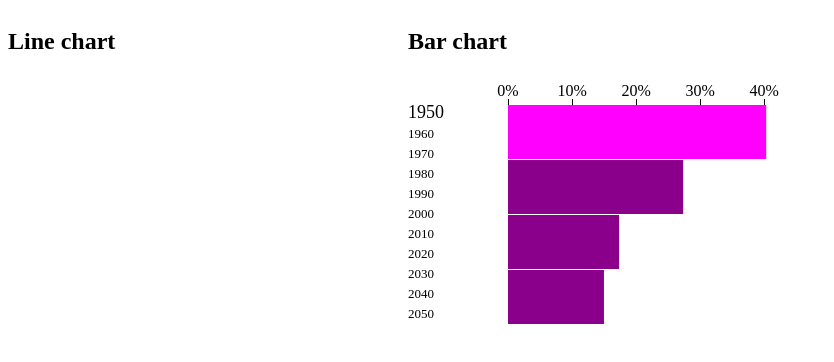
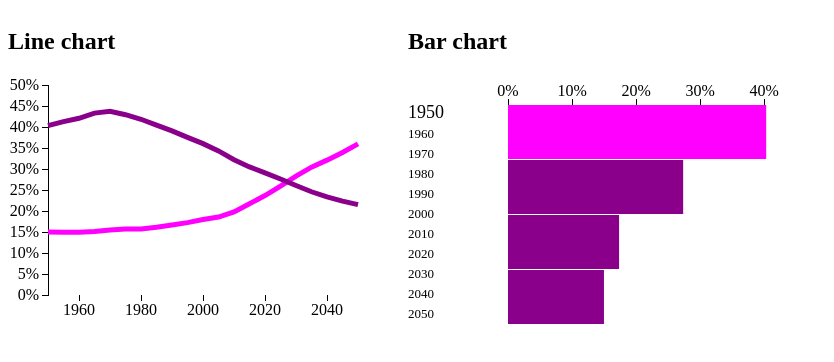
Before and after one commit to ritchieking/d3-population-graphic, a plain HTML site: page index.html in a window 1280 px wide. Shown: the whole page, without its empty margins (0-834 px from the left). Drawn offline with nearby package versions, Linux system fonts and the light colour scheme.

Commit message:
First attempt at line chart; shows both lines for the 60+ group and for the 0-19 group

```diff
--- a/css/style.css
+++ b/css/style.css
@@ -13,3 +13,14 @@
 .x.axis path {
   display: none;
 }
+
+.line {
+  	fill: none;
+  	stroke: magenta;
+  	stroke-width: 5px;
+}
+.lineYoung {
+	fill: none;
+  	stroke: darkmagenta;
+  	stroke-width: 5px;
+}
--- a/js/d3code.js
+++ b/js/d3code.js
@@ -1,10 +1,69 @@
 d3.json("data/worldPop.json",function(data){
 	blob = data;
+
+	// Line chart of oldest and youngest age groups
+
+	lineBlob = blob.filter(function(d){return d.ageGroup == "age_0_19" || d.ageGroup == "age_60_plus"})
+	var lineMargin = {top: 10, right: 50, bottom: 30, left: 40},
+		lineWidth = 400 - lineMargin.right - lineMargin.left,
+		lineHeight = 250 - lineMargin.top - lineMargin.bottom;
+
+	lineScaleX = d3.scale.linear()
+		.domain([
+			d3.min(lineBlob, function(d,i){return d.year}),
+			d3.max(lineBlob, function(d,i){return d.year})
+			])
+		.range([0, lineWidth]);
+
+	lineScaleY = d3.scale.linear()
+		.domain([0,0.5])
+		.range([lineHeight,0])
+
+	lineAxisX = d3.svg.axis()
+		.scale(lineScaleX)
+		.orient("bottom")
+		.ticks(6)
+		.tickFormat(d3.format(""))
+
+	lineAxisY = d3.svg.axis()
+		.scale(lineScaleY)
+		.orient("left")
+		.tickFormat(d3.format("%"))
+
+	lineHelper = d3.svg.line()
+		.x(function(d,i){return lineScaleX(d.year)})
+		.y(function(d,i){return lineScaleY(d.percentage)})
+
+	lineSVG = d3.select("#line-chart").append("svg")
+		.attr("width", lineWidth + lineMargin.left + lineMargin.right)
+		.attr("height", lineHeight + lineMargin.top + lineMargin.bottom)
+		.append("g")
+		.attr("transform", "translate(" + lineMargin.left + "," + lineMargin.top + ")");
+
+	lineSVG.append("g")
+		.call(lineAxisY)
+		.attr("class","axis")
+
+	lineSVG.append("g")
+		.call(lineAxisX)
+		.attr("transform", "translate(0," + lineHeight + ")")
+		.attr("class","x axis")
+
+	lineSVG.append("path")
+		.datum(lineBlob.filter(function(d,i){return d.ageGroup == "age_60_plus"}))
+		.attr("class","line")
+		.attr("d", lineHelper)
+
+	lineSVG.append("path")
+		.datum(lineBlob.filter(function(d,i){return d.ageGroup == "age_0_19"}))
+		.attr("class","lineYoung")
+		.attr("d", lineHelper)
+
 
 	// Bar chart worldwide population composition
 
 	// First step is to filter out for only the decadal years. We can do this by using the remainder operator - %. If you divide the year by 10 and the remainder is 0, then you know you have a decade.
-	barBlob = data.filter(function(d){ return d.year%10 == 0})
+	barBlob = blob.filter(function(d){ return d.year%10 == 0})
 
 	// Then, take barBlob and create a nested version of it where the years are used as a hierarchical key. This will allow you to easily
 	barNest = d3.nest().key(function(d){return d.year}).entries(barBlob)
@@ -12,9 +71,9 @@ d3.json("data/worldPop.json",function(data){
 	// Start with 1950 selected
 	selected = "1950";
 
-	var margin = {top: 30, right: 20, bottom: 0, left: 0},
-    	width = 400 - margin.left - margin.right,
-    	height = 250 - margin.top - margin.bottom,
+	var barMargin = {top: 30, right: 20, bottom: 0, left: 0},
+    	width = 400 - barMargin.left - barMargin.right,
+    	height = 250 - barMargin.top - barMargin.bottom,
 		font = 13,
 		chartmargin = 100,
 		barHeight = (height-4)/4;
@@ -37,10 +96,10 @@ d3.json("data/worldPop.json",function(data){
 
 
 	barSVG = d3.select("#bar-chart").append("svg")
-	    .attr("width", width + margin.left + margin.right)
-	    .attr("height", height + margin.top + margin.bottom)
+	    .attr("width", width + barMargin.left + barMargin.right)
+	    .attr("height", height + barMargin.top + barMargin.bottom)
 	  .append("g")
-	    .attr("transform", "translate(" + margin.left + "," + margin.top + ")");
+	    .attr("transform", "translate(" + barMargin.left + "," + barMargin.top + ")");
 
 	barSVG.append("g")
 		.attr("class","x axis")
```
